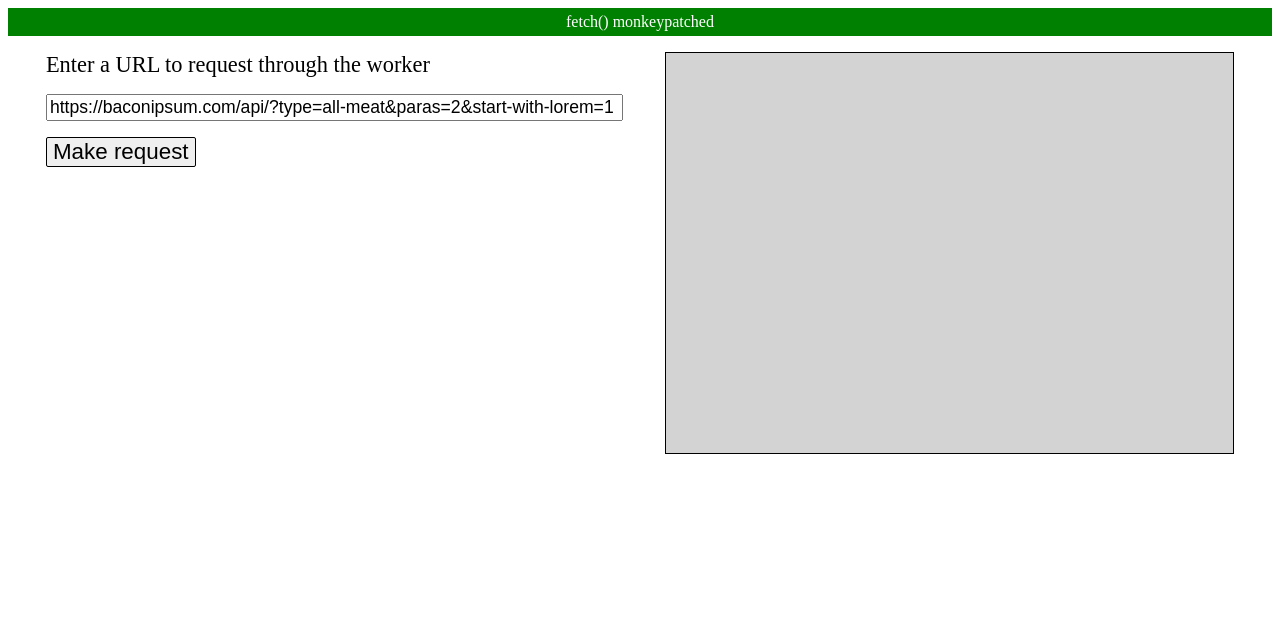
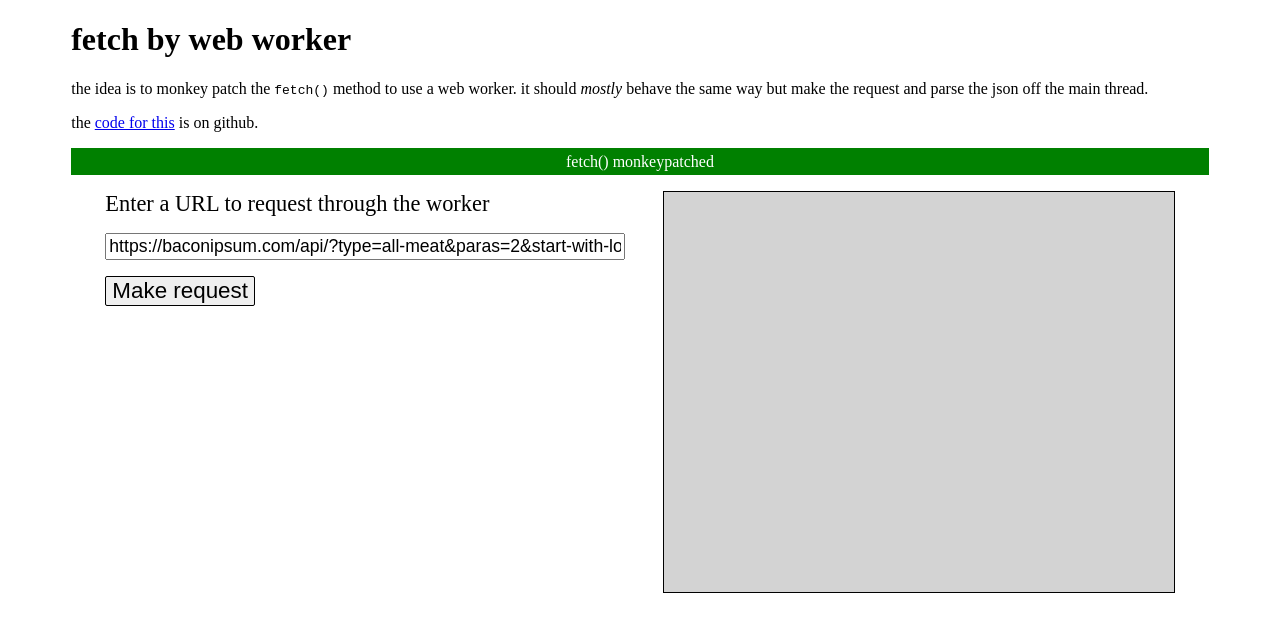
Before and after one commit to jeremiak/fetch-in-worker, a website: page index.html in a window 1280 px wide. Drawn offline with Linux system fonts and the light colour scheme.

Commit message:
Add license

```diff
--- a/index.html
+++ b/index.html
@@ -3,7 +3,11 @@
   <head>
     <title>Use fetch API in web worker</title>
     <style>
-      form, code {
+      body > div {
+        margin: 0 auto;
+        width: 90%;
+      }
+      form, #demo code {
         float: left;
         width: 45%;
       }
@@ -11,7 +15,7 @@
         margin-left: 3%;
         margin-right: 2%;
       }
-      code {
+      #demo code {
         margin-left: 2%;
         margin-right: 3%;
       }
@@ -65,8 +69,13 @@
     </style>
   </head>
   <body>
-    <div id="library-status"></div>
-    <main>
+    <div>
+      <h1>fetch by web worker</h1>
+      <p>the idea is to monkey patch the <code>fetch()</code> method to use a web worker. it should <i>mostly</i> behave the same way but make the request and parse the json off the main thread.</p>
+      <p>the <a href="https://www.github.com/jeremiak/fetch-in-worker">code for this</a> is on github.</p>
+    </div>
+    <div id="demo">
+      <div id="library-status"></div>
       <form>
         <label for="url">Enter a URL to request through the worker</label>
         <input type="text" id="url" name="url" value="https://baconipsum.com/api/?type=all-meat&paras=2&start-with-lorem=1">
@@ -75,7 +84,7 @@
       <code>
         <pre id="json-response"></pre>
       </code>
-    </main>
+    </div>
     <script src="./index.js"></script>
     <script>
       function $(sel) {
```
Also changed, not shown: LICENSE.md (added).
